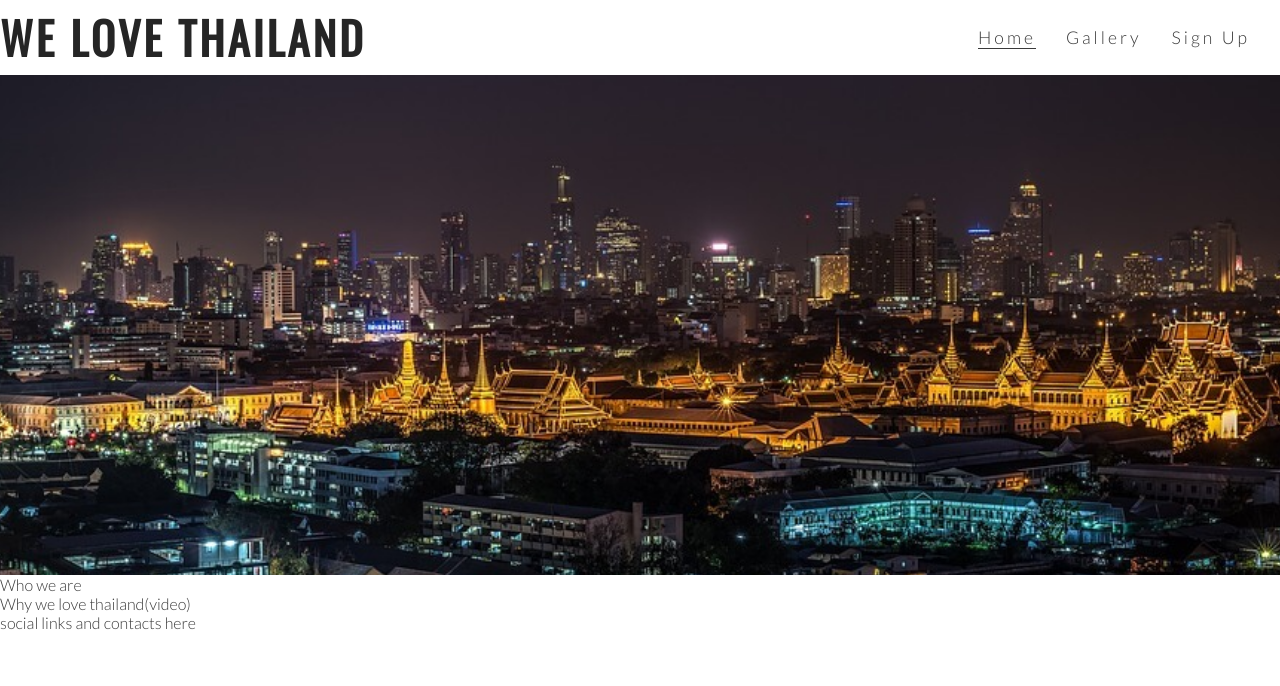
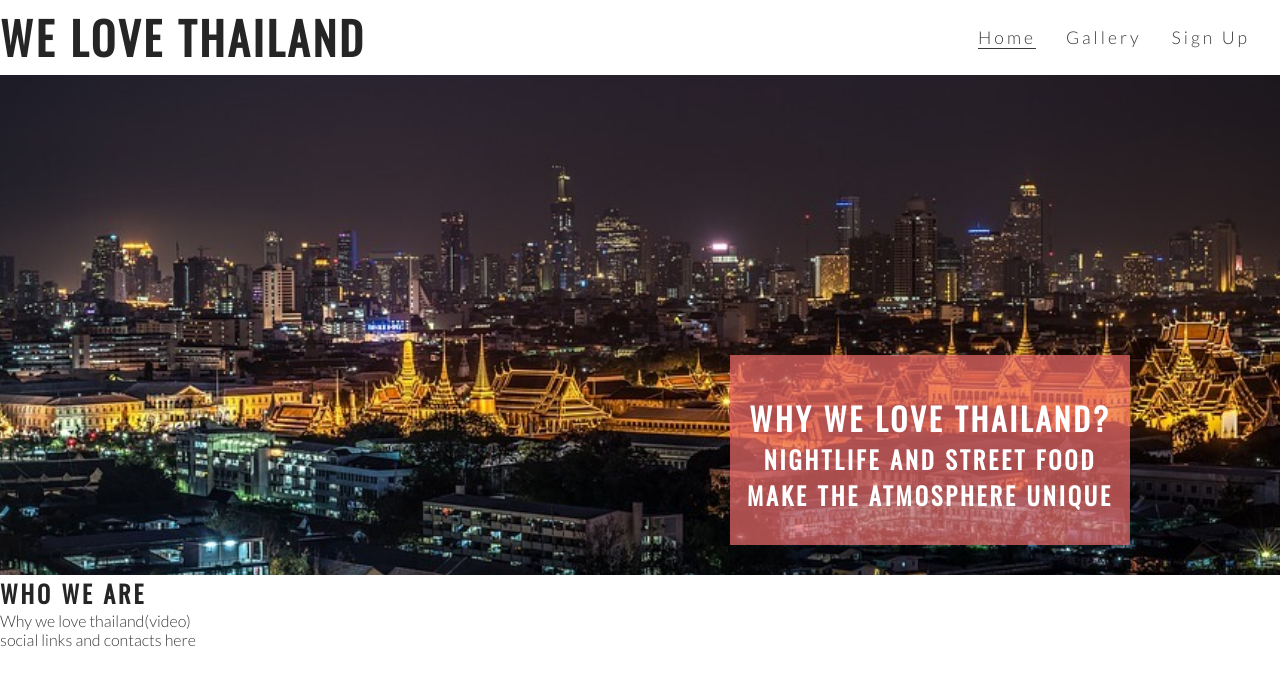
Before and after one commit to RockyPraxe/We-Love-Thailand-project-1, a plain HTML site: page index.html in a window 1280 px wide. Drawn offline with nearby package versions, Linux system fonts and the light colour scheme.

Commit message:
Add image text and style

```diff
--- a/assets/css/style.css
+++ b/assets/css/style.css
@@ -57,6 +57,33 @@ h2 {
     height: 500px;
     width: 100%;
     overflow: hidden;
+
+    position: relative;
+}
+
+#image-text, #image-text h2 {
+    color: #fff;
+}
+
+#image-text {
+    font-size: 130%;
+    font-family: Oswald, sans-serif;
+    text-transform: uppercase;
+    letter-spacing: 3px;
+    text-align: center;
+
+    width: 400px;
+    height: 150px;
+
+    padding-top: 40px;
+
+
+    background-color: rgba(241, 109, 107, .7);
+
+    bottom: 30px;
+    right: 150px;
+
+    position: absolute;
 }
 
 #temple-image {
--- a/index.html
+++ b/index.html
@@ -32,10 +32,18 @@
     </header>
     <section id="temple-zoom">
         <div id="temple-image"></div>
+        <div id="image-text">
+            <h2>Why we love Thailand?</h2>
+            <h3>Nightlife and street food make the atmosphere unique</h3>
+        </div>
     </section>
-    <section>Who we are</section>
+    <section>
+        <h2>Who we are</h2>
+    </section>
     <section>Why we love thailand(video)</section>
     <footer>social links and contacts here</footer>
+
+    <script src="https://kit.fontawesome.com/792ed06e17.js" crossorigin="anonymous"></script>
 </body>
 
 </html>
```
